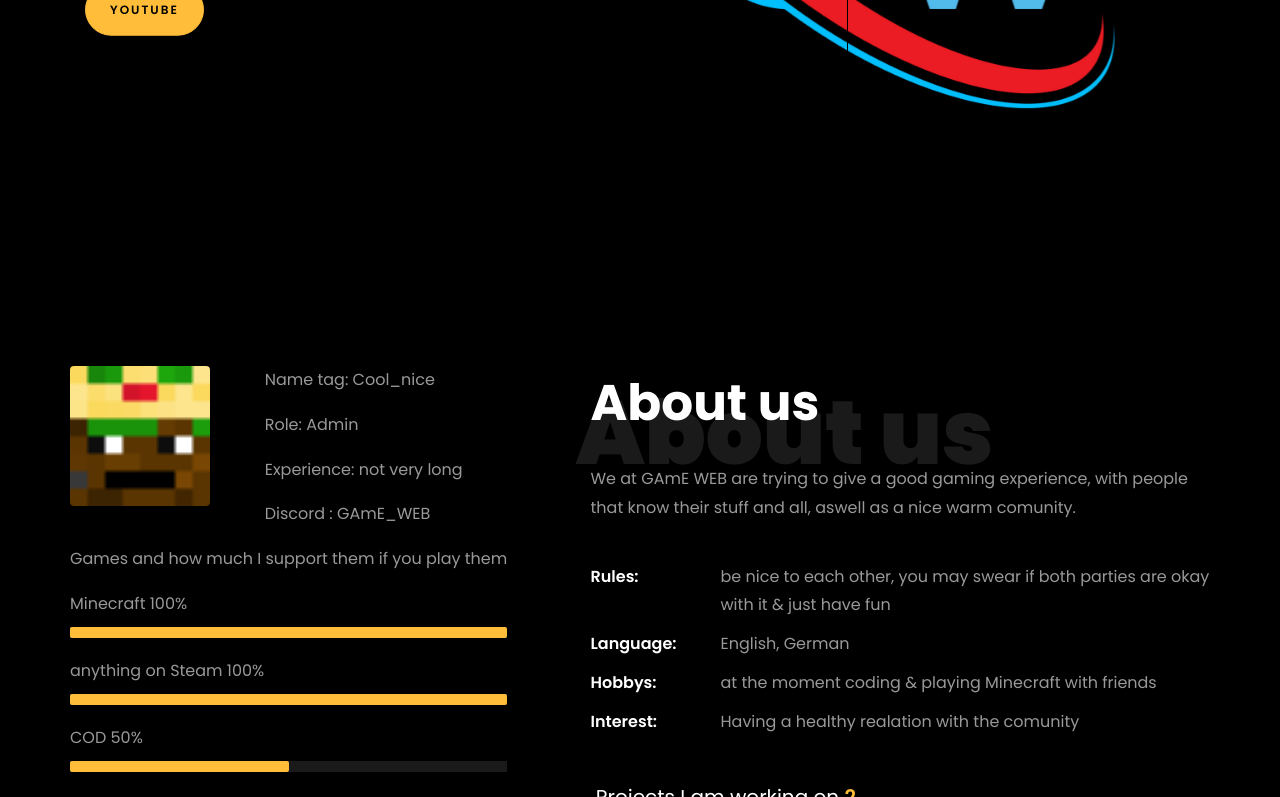
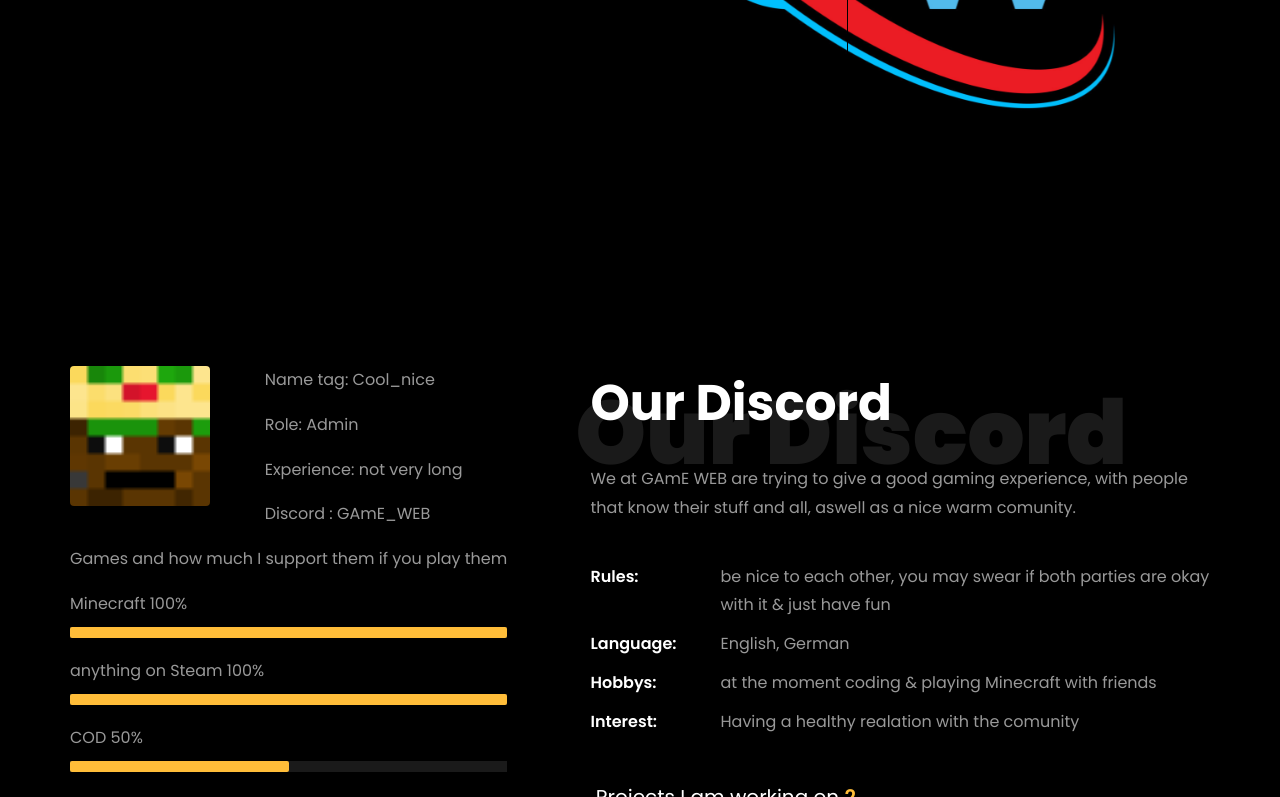
Before and after one commit to Coolnice123/Coolnice123, a plain HTML site: page index.html in a window 1280 px wide. Shown: the part 496-1293 px from the top of the page. Drawn offline with Linux system fonts and the light colour scheme; files whose address does not match are found by name.

Commit message:
Update index.html

```diff
--- a/index.html
+++ b/index.html
@@ -191,7 +191,7 @@
 			            <h2>A Gamer</h2>
 						<!-- <h2 class="d-flex" style="margin-bottom: 0">With over 5 years of experience</h2> -->
 						<!-- <br> -->
-			            <p><a href="https://www.youtube.com/@RishabhMishraOfficial" class="btn btn-primary py-3 px-4">YouTube</a>
+			            <p><a !!!!!!!!!!!!!!!!!!!!!!!!!!!!!!!!!!!!!!!!!!!!!!!!!!!!!!!!!!!!!!!!!!!!!!!!!!!!!!!!!!!!!!!!!!!!!!!!!!!!!!!!!!!!!!!!!!!!!!!!! >YouTube</a>
 
 		            </div>
 		          </div>
@@ -268,8 +268,8 @@
 						<div class="row justify-content-start pb-3">
 							<div class="col-md-12 heading-section ftco-animate">
 
-								<h1 class="big">About us</h1>
-								<h2 class="mb-4">About us</h2>
+								<h1 class="big">Our Discord</h1>
+								<h2 class="mb-4">Our Discord</h2>
 
 								<p>
 									We at GAmE WEB are trying to give a good gaming experience, with people that know their stuff and all, aswell as a nice warm comunity.
```
